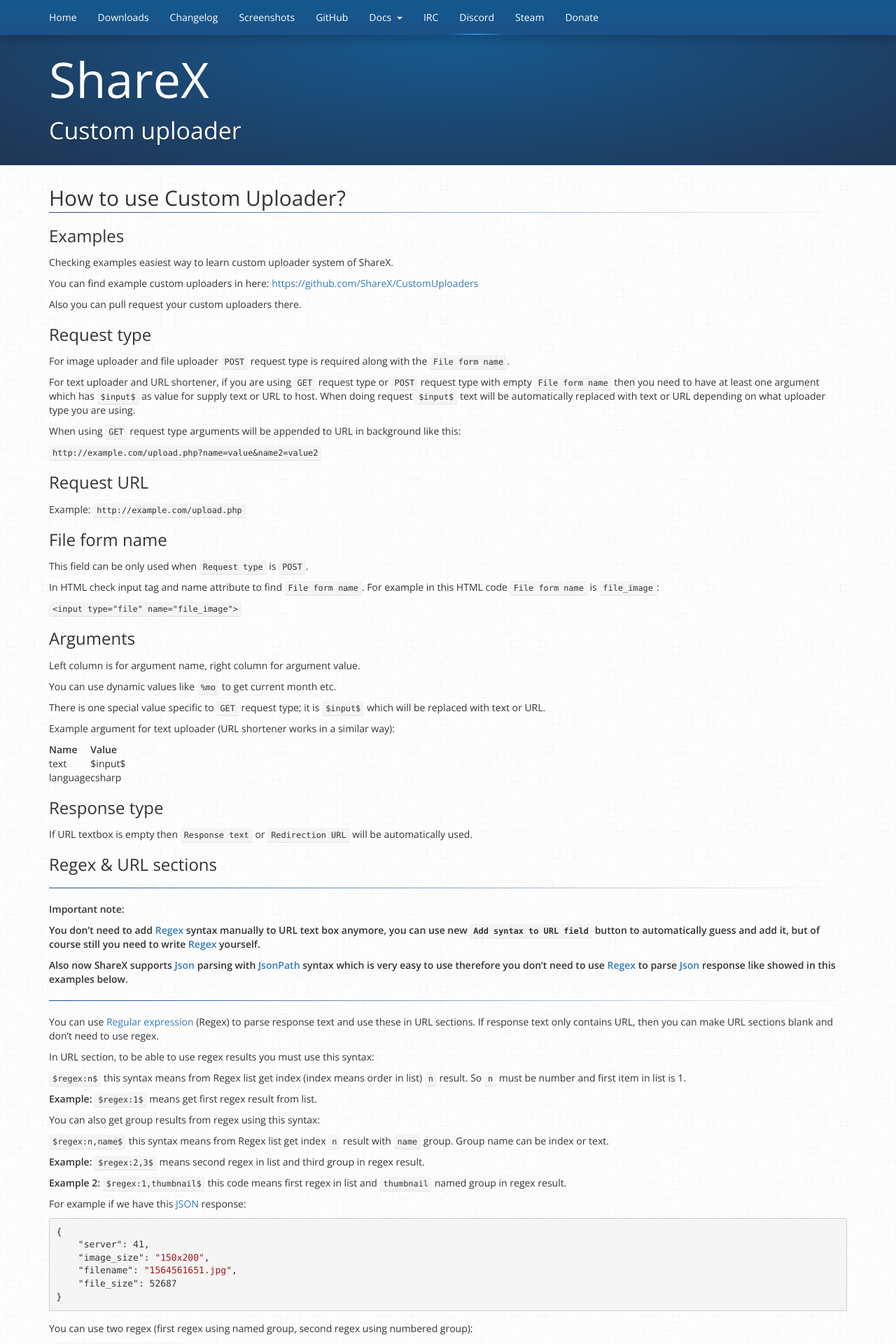
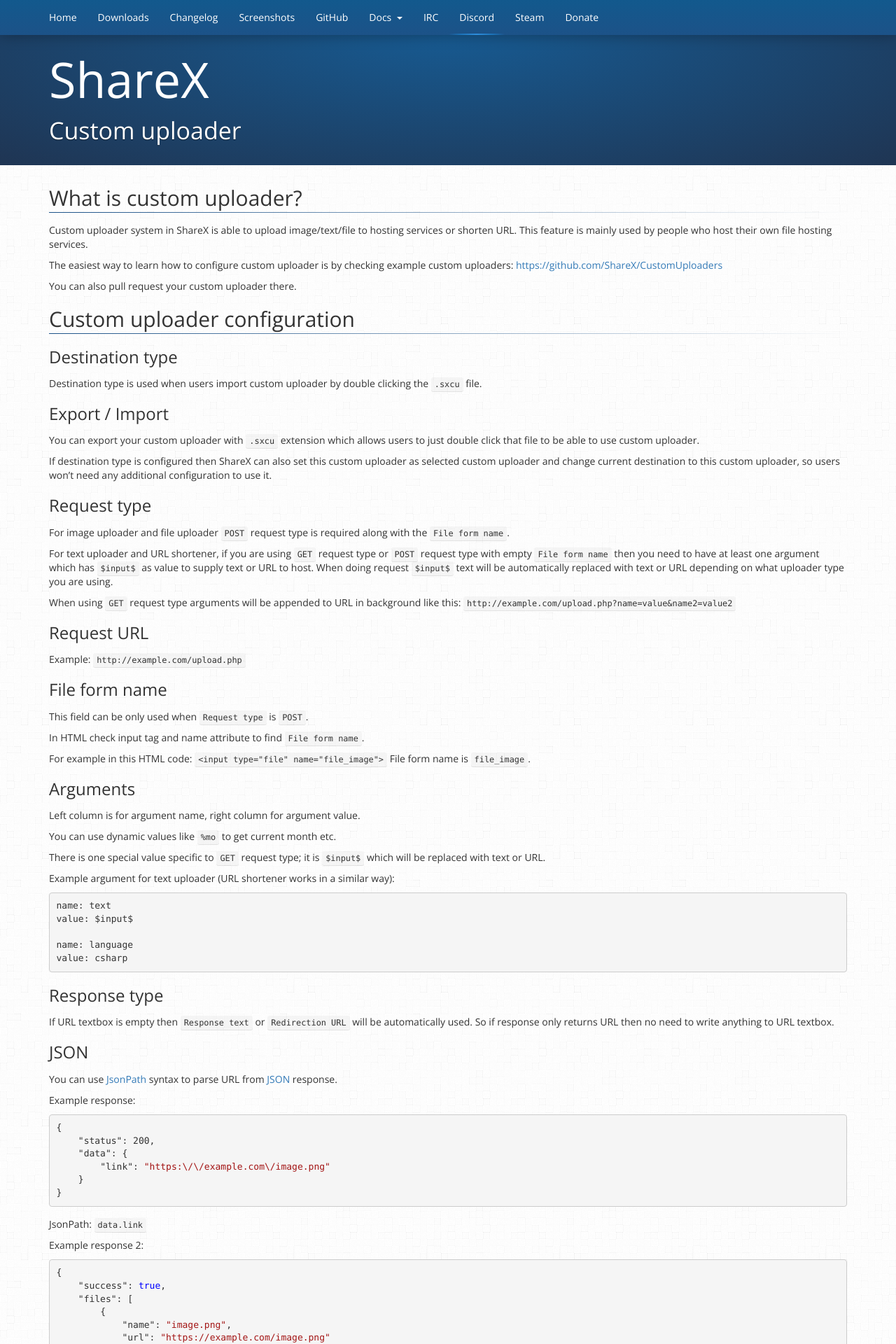
Before and after one commit to ShareX/sharex.github.io, a Jekyll site: the page built from docs/custom-uploader.md, in a window 1280 px wide. Shown: the top 1920 px of the page at 70% size. Built offline with Jekyll 4.4.1, drawn with Linux system fonts in a browser that asks for light colours; some of the changed text lies outside the part shown.

Commit message:
Added custom uploader doc

````diff
--- a/_includes/navbar.html
+++ b/_includes/navbar.html
@@ -24,6 +24,7 @@
                         <li><a href="{{ site.url }}/docs/command-line-arguments">Command line arguments</a></li>
                         <li><a href="{{ site.url }}/docs/code-contribution">Code contribution</a></li>
                         <li><a href="{{ site.url }}/docs/translation">Translation</a></li>
+                        <li><a href="{{ site.url }}/docs/custom-uploader">Custom uploader</a></li>
                     </ul>
                 </li>
                 <li><a href="https://webchat.freenode.net/?channels=%23ShareX" title="#ShareX on irc.freenode.net">IRC</a></li>
--- a/_sass/highlight.scss
+++ b/_sass/highlight.scss
@@ -19,6 +19,7 @@
 .highlight .kt { color: #2b91af } /* Keyword.Type */
 .highlight .s { color: #a31515 } /* Literal.String */
 .highlight .nc { color: #2b91af } /* Name.Class */
+.highlight .nt { color: #008000 } /* Name.Tag */
 .highlight .ow { color: #0000ff } /* Operator.Word */
 .highlight .sb { color: #a31515 } /* Literal.String.Backtick */
 .highlight .sc { color: #a31515 } /* Literal.String.Char */
--- a/docs/custom-uploader.md
+++ b/docs/custom-uploader.md
@@ -3,25 +3,33 @@
 title: Custom uploader
 ---
 
-## How to use Custom Uploader?
+## What is custom uploader?
 
-### Examples
+Custom uploader system in ShareX is able to upload image/text/file to hosting services or shorten URL. This feature is mainly used by people who host their own file hosting services.
 
-Checking examples easiest way to learn custom uploader system of ShareX.
+The easiest way to learn how to configure custom uploader is by checking example custom uploaders: [https://github.com/ShareX/CustomUploaders](https://github.com/ShareX/CustomUploaders)
 
-You can find example custom uploaders in here: [https://github.com/ShareX/CustomUploaders](https://github.com/ShareX/CustomUploaders)
+You can also pull request your custom uploader there.
 
-Also you can pull request your custom uploaders there.
+## Custom uploader configuration
+
+### Destination type
+
+Destination type is used when users import custom uploader by double clicking the `.sxcu` file.
+
+### Export / Import
+
+You can export your custom uploader with `.sxcu` extension which allows users to just double click that file to be able to use custom uploader.
+
+If destination type is configured then ShareX can also set this custom uploader as selected custom uploader and change current destination to this custom uploader, so users won't need any additional configuration to use it.
 
 ### Request type
 
 For image uploader and file uploader `POST` request type is required along with the `File form name`.
 
-For text uploader and URL shortener, if you are using `GET` request type or `POST` request type with empty `File form name` then you need to have at least one argument which has `$input$` as value for supply text or URL to host. When doing request `$input$` text will be automatically replaced with text or URL depending on what uploader type you are using.
+For text uploader and URL shortener, if you are using `GET` request type or `POST` request type with empty `File form name` then you need to have at least one argument which has `$input$` as value to supply text or URL to host. When doing request `$input$` text will be automatically replaced with text or URL depending on what uploader type you are using.
 
-When using `GET` request type arguments will be appended to URL in background like this:
-
-`http://example.com/upload.php?name=value&name2=value2`
+When using `GET` request type arguments will be appended to URL in background like this: `http://example.com/upload.php?name=value&name2=value2`
 
 ### Request URL
 
@@ -31,9 +39,10 @@
 
 This field can be only used when `Request type` is `POST`.
 
-In HTML check input tag and name attribute to find `File form name`. For example in this HTML code `File form name` is `file_image`:
+In HTML check input tag and name attribute to find `File form name`.
 
-`<input type="file" name="file_image">`
+For example in this HTML code: `<input type="file" name="file_image">`
+File form name is `file_image`.
 
 ### Arguments
 
@@ -45,60 +54,112 @@
 
 Example argument for text uploader (URL shortener works in a similar way):
 
-Name | Value
---- | ---
-text | $input$
-language | csharp
+```
+name: text
+value: $input$
+
+name: language
+value: csharp
+```
 
 ### Response type
 
-If URL textbox is empty then `Response text` or `Redirection URL` will be automatically used.
+If URL textbox is empty then `Response text` or `Redirection URL` will be automatically used. So if response only returns URL then no need to write anything to URL textbox.
 
-### Regex & URL sections
+### JSON
 
-----
+You can use [JsonPath](http://goessner.net/articles/JsonPath/) syntax to parse URL from [JSON](https://en.wikipedia.org/wiki/JSON) response.
 
-**Important note:**
-
-**You don't need to add [Regex](https://en.wikipedia.org/wiki/Regular_expression) syntax manually to URL text box anymore, you can use new `Add syntax to URL field` button to automatically guess and add it, but of course still you need to write [Regex](https://en.wikipedia.org/wiki/Regular_expression) yourself.**
-
-**Also now ShareX supports [Json](https://en.wikipedia.org/wiki/JSON) parsing with [JsonPath](http://goessner.net/articles/JsonPath/) syntax which is very easy to use therefore you don't need to use [Regex](https://en.wikipedia.org/wiki/Regular_expression) to parse [Json](https://en.wikipedia.org/wiki/JSON) response like showed in this examples below.**
-
-----
-
-You can use [Regular expression](https://en.wikipedia.org/wiki/Regular_expression) (Regex) to parse response text and use these in URL sections. If response text only contains URL, then you can make URL sections blank and don't need to use regex.
-
-In URL section, to be able to use regex results you must use this syntax:
-
-`$regex:n$` this syntax means from Regex list get index (index means order in list) `n` result. So `n` must be number and first item in list is 1.
-
-**Example:** `$regex:1$` means get first regex result from list.
-
-You can also get group results from regex using this syntax:
-
-`$regex:n,name$` this syntax means from Regex list get index `n` result with `name` group. Group name can be index or text.
-
-**Example:** `$regex:2,3$` means second regex in list and third group in regex result.
-
-**Example 2:** `$regex:1,thumbnail$` this code means first regex in list and `thumbnail` named group in regex result.
-
-For example if we have this [JSON](https://en.wikipedia.org/wiki/JSON) response:
+Example response:
 
 ```json
 {
-    "server": 41,
-    "image_size": "150x200",
-    "filename": "1564561651.jpg",
-    "file_size": 52687
+    "status": 200,
+    "data": {
+        "link": "https:\/\/example.com\/image.png"
+    }
 }
 ```
 
-You can use two regex (first regex using named group, second regex using numbered group):
+JsonPath: `data.link`
 
-`"server": (?<serverid>\d+)`
+Example response 2:
 
-`"filename": "(.+)"`
+```json
+{
+    "success": true,
+    "files": [
+        {
+            "name": "image.png",
+            "url": "https://example.com/image.png"
+        }
+    ]
+}
+```
 
-In URL textbox, use this syntax: `http://example.com/server/$regex:1,serverid$/image/$regex:2,1$`
+JsonPath: `files[0].url`
 
-Result is: `http://example.com/server/41/image/1564561651.jpg`
+You must write JsonPath to URL textbox like this: `$json:files[0].url$`
+
+Or you can use "Add syntax to URL field" button.
+
+### XML
+
+You can use [XPath](https://www.w3schools.com/xml/xpath_syntax.asp) syntax to parse URL from [XML](https://en.wikipedia.org/wiki/XML) response.
+
+Example response:
+
+```xml
+<?xml version="1.0" encoding="UTF-8"?>
+<files>
+    <file>
+        <name>image.png</name>
+        <url>https://example.com/image.png</url>
+    </file>
+</files>
+```
+
+XPath: `/files/file[1]/url`
+
+URL textbox syntax: `$xml:/files/file[1]/url$`
+
+### Regex
+
+If response is not [JSON](https://en.wikipedia.org/wiki/JSON) or [XML](https://en.wikipedia.org/wiki/XML) then you can use [Regular expression (Regex)](https://en.wikipedia.org/wiki/Regular_expression) to parse response text.
+
+If you would like to learn Regex: https://regexone.com
+
+After writing your regex and adding it to regex list then you can use "Add syntax to URL field" button for ShareX to guess correct syntax and add selected regex to URL textbox.
+
+To manually add regex to URL textbox these syntax can be used:
+
+Syntax: `$regex:n$`
+
+From regex list get index (`n`) result. `n` must be number and first item in list is 1.
+
+Example: `$regex:1$` means get first regex result from list.
+
+Syntax: `$regex:n,group$`
+
+From regex list get index (`n`) result with group (`group`). Group can be index or text.
+
+Example: `$regex:2,3$` means second regex in list and third group in regex result.
+
+Example 2: `$regex:1,thumbnail$` means first regex in list and `thumbnail` named group in regex result.
+
+You can use multiple regex while parsing, for example if we have this response:
+
+```
+server: 41
+image_size: "250x200"
+filename: "image.png"
+file_size: 52687
+```
+
+First regex using named group: `server: (?<serverid>\d+)`
+
+Second regex using numbered group: `filename: "(.+)"`
+
+In URL textbox use this syntax: `https://example.com/server/$regex:1,serverid$/image/$regex:2,1$`
+
+Result URL will be: `https://example.com/server/41/image/image.png`
````
